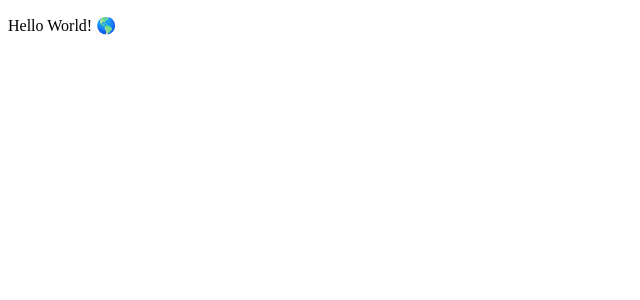
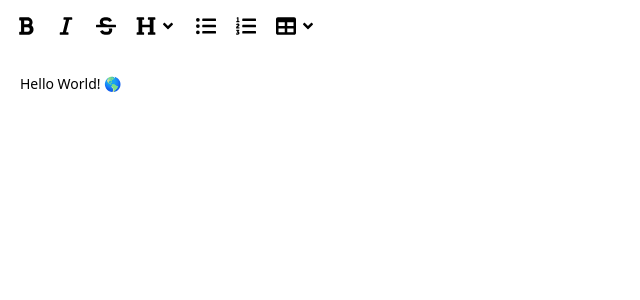
Before and after one commit to NIXBLACK11/animos, a Next.js app: page / in a window 1280 px wide. Shown: the top 300 px of the page, without its empty margins (0-640 px from the left). Built offline with nearby package versions, Linux system fonts and the light colour scheme.

Commit message:
terminal config

```diff
--- a/app/globals.css
+++ b/app/globals.css
@@ -0,0 +1,3 @@
+@tailwind base;
+@tailwind components;
+@tailwind utilities;
--- a/app/page.tsx
+++ b/app/page.tsx
@@ -3,7 +3,7 @@ import Image from "next/image";
 
 export default function Home() {
   return (
-    <div className="h-screen w-screen bg-[#ffffff]">
+    <div className="h-screen w-screen bg-[#ffffff] max-w-screen overflow-x-hidden">
       <TipTap />
     </div>
   );
--- a/components/TipTap.tsx
+++ b/components/TipTap.tsx
@@ -1,13 +1,163 @@
 'use client'
 
 import { useEditor, EditorContent } from '@tiptap/react'
+
+import CodeBlockLowlight from '@tiptap/extension-code-block-lowlight'
 import StarterKit from '@tiptap/starter-kit'
+import Document from '@tiptap/extension-document'
+import Heading from '@tiptap/extension-heading'
+import Paragraph from '@tiptap/extension-paragraph'
+import Text from '@tiptap/extension-text'
+import Table from '@tiptap/extension-table'
+import TableCell from '@tiptap/extension-table-cell'
+import TableHeader from '@tiptap/extension-table-header'
+import TableRow from '@tiptap/extension-table-row'
+
+import {common, createLowlight} from 'lowlight'
+import { FaAngleDown, FaBold, FaHeading, FaItalic, FaListOl, FaListUl, FaStrikethrough, FaTable } from 'react-icons/fa'
+import { useState } from 'react'
+
+const lowlight = createLowlight(common)
 
 export const TipTap = () => {
+  const [showTableDropdown, setShowTableDropdown] = useState(false);
+  const [showHeadingDropdown, setShowHeadingDropdown] = useState(false);
+
+  const headingOptions = [
+    'H1',
+    'H2',
+    'H3',
+  ];
+
+  const tableOptions = [
+	{ label: 'Insert table', action: () => editor?.chain().focus().insertTable({ rows: 3, cols: 3, withHeaderRow: true }).run() },
+	{ label: 'Add column before', action: () => editor?.chain().focus().addColumnBefore().run() },
+	{ label: 'Add column after', action: () => editor?.chain().focus().addColumnAfter().run() },
+	{ label: 'Delete column', action: () => editor?.chain().focus().deleteColumn().run() },
+	{ label: 'Add row before', action: () => editor?.chain().focus().addRowBefore().run() },
+	{ label: 'Add row after', action: () => editor?.chain().focus().addRowAfter().run() },
+	{ label: 'Delete row', action: () => editor?.chain().focus().deleteRow().run() },
+	{ label: 'Delete table', action: () => editor?.chain().focus().deleteTable().run() },
+	{ label: 'Merge cells', action: () => editor?.chain().focus().mergeCells().run() },
+  ];
+
   const editor = useEditor({
-    extensions: [StarterKit],
+    extensions: [
+      StarterKit,
+      Document,
+      Paragraph,
+      Text,
+      Heading.configure({
+        levels: [1, 2, 3],
+      }),
+      CodeBlockLowlight.configure({
+        lowlight,
+      }),
+      Table.configure({
+        resizable: true,
+      }),
+      TableRow,
+      TableHeader,
+      TableCell,
+    ],
     content: '<p>Hello World! 🌎️</p>',
-  })
+    editorProps: {
+		attributes: {
+			class: `prose prose-sm m-5 focus:outline-none max-w-full [&_ol]:list-decimal [&_ol]:text-black [&_ul]:list-disc text-black [&_ul]:text-black [&_table]:border [&_table]:border-collapse [&_table]:w-full [&_th]:border [&_th]:border-gray-300 [&_th]:px-4 [&_th]:py-2 [&_td]:border [&_td]:border-gray-300 [&_td]:px-4 [&_td]:py-2 [&_tr:nth-child(even)]:bg-gray-100`,
+		},
+    },
+  });
 
-  return <EditorContent editor={editor} />
+  return (
+    <div className="w-full h-full flex flex-col">
+		<div className="flex items-center p-2 space-x-1">
+			<button
+				className={`p-2 hover:bg-gray-100 rounded-lg transition-colors ${editor?.isActive("bold") ? "is-active" : ""}`}
+				onClick={() => editor?.chain().focus().toggleBold().run()}
+			>
+				<FaBold size={20} />
+			</button>
+
+			<button
+				className={`p-2 hover:bg-gray-100 rounded-lg transition-colors ${editor?.isActive("italic") ? "is-active" : ""}`}
+				onClick={() => editor?.chain().focus().toggleItalic().run()}
+			>
+				<FaItalic size={20} />
+			</button>
+
+			<button
+				className={`p-2 hover:bg-gray-100 rounded-lg transition-colors ${editor?.isActive("strike") ? "is-active" : ""}`}
+				onClick={() => editor?.chain().focus().toggleStrike().run()}
+			>
+				<FaStrikethrough size={20} />
+			</button>
+
+			<div className="relative">
+				<button
+					className="flex items-center p-2 hover:bg-gray-100 rounded-lg transition-colors"
+					onClick={() => setShowHeadingDropdown(!showHeadingDropdown)}
+				>
+					<FaHeading size={20} />
+					<FaAngleDown size={16} className="ml-1" />
+				</button>
+
+				{showHeadingDropdown && (
+					<div className="absolute top-full left-0 mt-1 bg-white border border-gray-200 rounded-lg shadow-lg py-1 w-40 z-10">
+						{headingOptions.map((option, index) => (
+						<button
+							key={option}
+							className={`w-full px-4 py-2 text-left hover:bg-gray-100 transition-colors ${editor?.isActive('heading', { level: index + 1 }) ? 'is-active' : ''}`}
+							onClick={() =>
+								editor?.chain().focus().toggleHeading({ level: index + 1 }).run()
+							}
+						>
+							{option}
+						</button>
+						))}
+					</div>
+				)}
+			</div>
+
+			<button
+				onClick={() => editor?.chain().focus().toggleBulletList().run()}
+				className={`p-2 hover:bg-gray-100 rounded-lg transition-colors ${editor?.isActive('bulletList') ? 'is-active' : ''}`}
+			>
+				<FaListUl size={20} />
+			</button>
+
+			<button
+				onClick={() => editor?.chain().focus().toggleOrderedList().run()}
+				className={`p-2 hover:bg-gray-100 rounded-lg transition-colors ${editor?.isActive('orderedList') ? 'is-active' : ''}`}
+			>
+				<FaListOl size={20} />
+			</button>
+
+			<div className="relative">
+			<button
+				className="flex items-center p-2 hover:bg-gray-100 rounded-lg transition-colors"
+				onClick={() => setShowTableDropdown(!showTableDropdown)}
+			>
+				<FaTable size={20} />
+				<FaAngleDown size={16} className="ml-1" />
+			</button>
+
+			{showTableDropdown && (
+				<div className="absolute top-full left-0 mt-1 bg-white border border-gray-200 rounded-lg shadow-lg py-1 w-40 z-10">
+				{tableOptions.map((option, index) => (
+					<button
+					key={index}
+					className="w-full px-4 py-2 text-left hover:bg-gray-100 transition-colors"
+					onClick={option.action}
+					>
+					{option.label}
+					</button>
+				))}
+				</div>
+			)}
+			</div>
+		</div>
+
+		<EditorContent editor={editor} />
+	</div>
+  )
 }
--- a/tailwind.config.js
+++ b/tailwind.config.js
@@ -4,12 +4,11 @@ module.exports = {
     "./app/**/*.{js,ts,jsx,tsx,mdx}",
     "./pages/**/*.{js,ts,jsx,tsx,mdx}",
     "./components/**/*.{js,ts,jsx,tsx,mdx}",
-
-    // Or if using `src` directory:
-    "./src/**/*.{js,ts,jsx,tsx,mdx}",
   ],
   theme: {
     extend: {},
   },
-  plugins: [],
+  plugins: [
+    require('@tailwindcss/typography'),
+  ],
 }
```
Also changed, not shown: package.json (+10 -1 lines), 1 other file (tests, documents, lock files or other folders).
